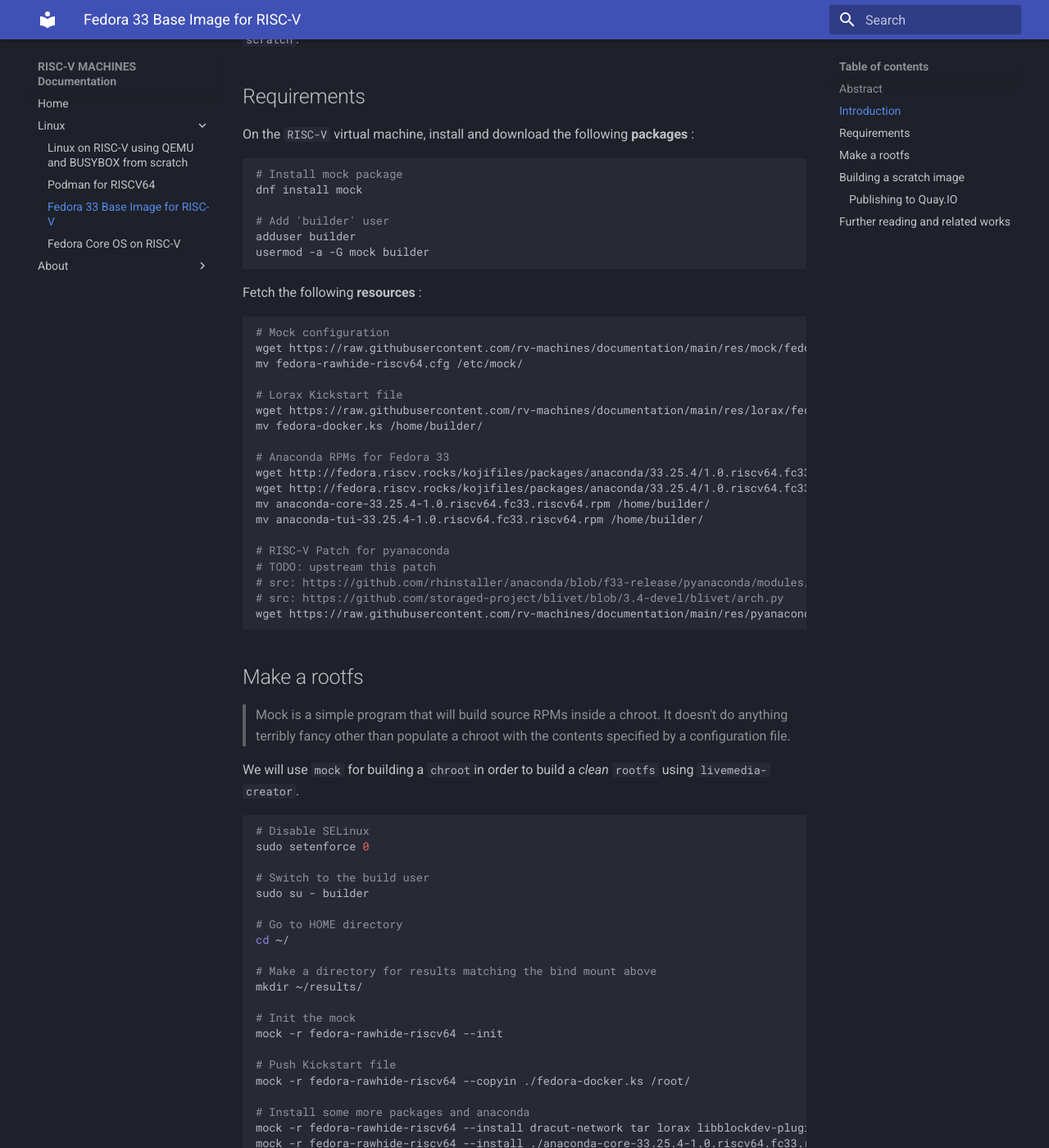
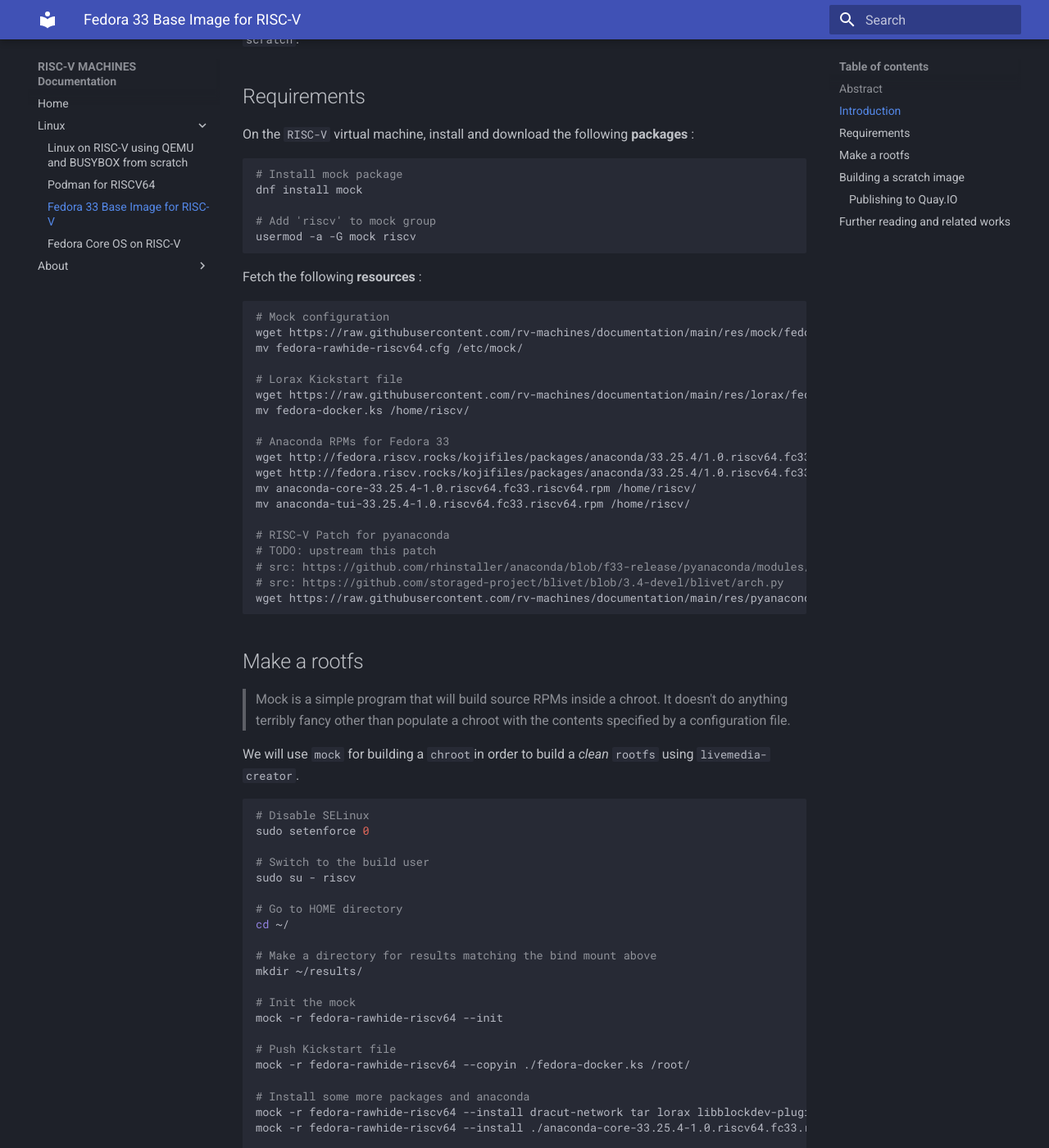
Before and after one commit to rv-machines/documentation, an MkDocs documentation site: the page built from docs/linux/f33-scratch.md, in a window 1280 px wide and 1400 px high, scrolled down 415 px. Shown: the whole window at 82% size. Built offline with MkDocs 1.6.1 and Material for MkDocs 9.7.7, drawn with Linux system fonts in a browser that asks for light colours; some of the changed text lies outside the part shown.

Commit message:
switch from builder user to standard riscv

````diff
--- a/docs/linux/f33-scratch.md
+++ b/docs/linux/f33-scratch.md
@@ -17,9 +17,8 @@
 # Install mock package
 dnf install mock
 
-# Add 'builder' user
-adduser builder
-usermod -a -G mock builder
+# Add 'riscv' to mock group
+usermod -a -G mock riscv
 ```
 
 Fetch the following **resources** :
@@ -31,13 +30,13 @@
 
 # Lorax Kickstart file
 wget https://raw.githubusercontent.com/rv-machines/documentation/main/res/lorax/fedora-docker.ks
-mv fedora-docker.ks /home/builder/
+mv fedora-docker.ks /home/riscv/
 
 # Anaconda RPMs for Fedora 33
 wget http://fedora.riscv.rocks/kojifiles/packages/anaconda/33.25.4/1.0.riscv64.fc33/riscv64/anaconda-core-33.25.4-1.0.riscv64.fc33.riscv64.rpm
 wget http://fedora.riscv.rocks/kojifiles/packages/anaconda/33.25.4/1.0.riscv64.fc33/riscv64/anaconda-tui-33.25.4-1.0.riscv64.fc33.riscv64.rpm
-mv anaconda-core-33.25.4-1.0.riscv64.fc33.riscv64.rpm /home/builder/
-mv anaconda-tui-33.25.4-1.0.riscv64.fc33.riscv64.rpm /home/builder/
+mv anaconda-core-33.25.4-1.0.riscv64.fc33.riscv64.rpm /home/riscv/
+mv anaconda-tui-33.25.4-1.0.riscv64.fc33.riscv64.rpm /home/riscv/
 
 # RISC-V Patch for pyanaconda
 # TODO: upstream this patch
@@ -58,7 +57,7 @@
 sudo setenforce 0
 
 # Switch to the build user
-sudo su - builder
+sudo su - riscv
 
 # Go to HOME directory
 cd ~/
@@ -95,7 +94,7 @@
 Go to `results` :
 
 ```
-cd /home/builder/results/try-1/
+cd /home/riscv/results/try-1/
 ```
 
 Unpack the `rootfs` :
````
